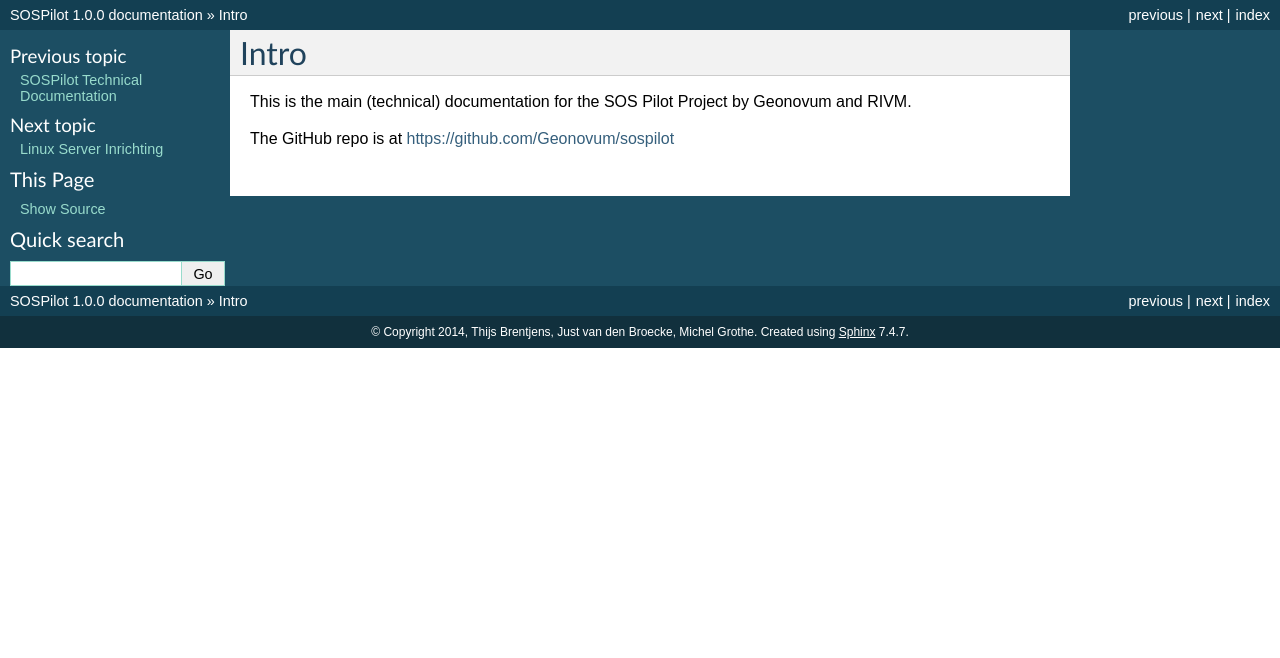
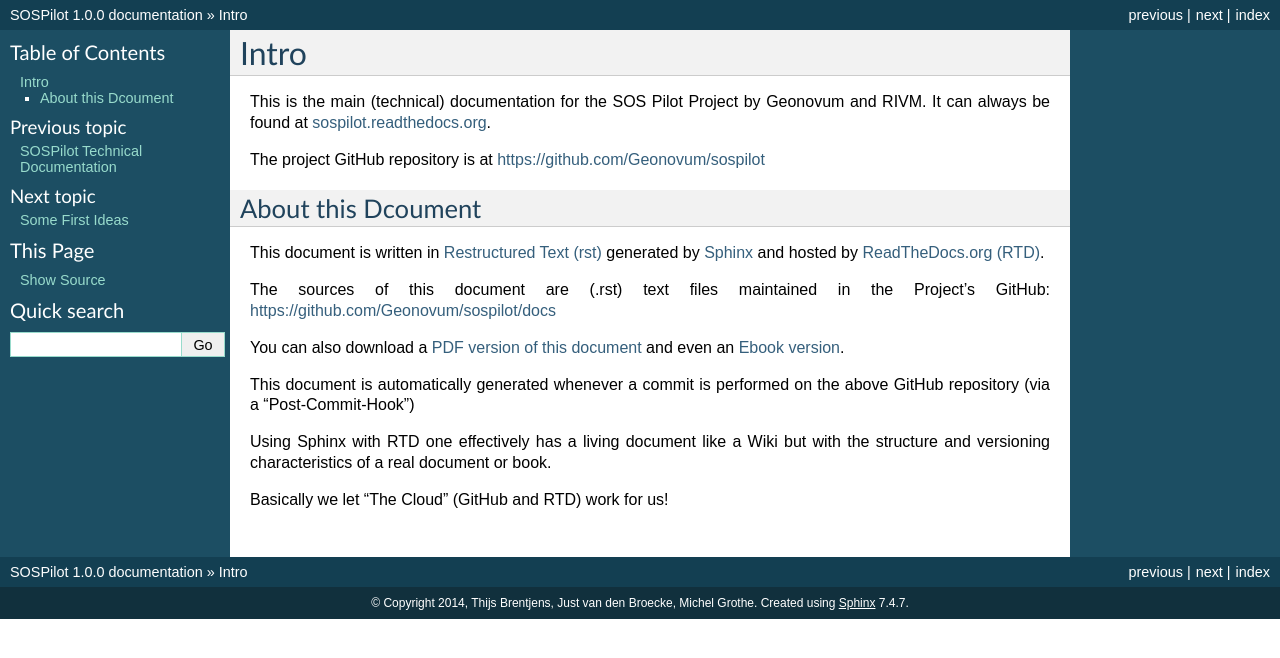
Before and after one commit to Geonovum/sospilot, a Sphinx documentation site: the page built from docs/intro.rst, in a window 1280 px wide. Shown: the top 658 px of the page. Built offline with Sphinx 7.4.7, drawn with Linux system fonts in a browser that asks for light colours.

Commit message:
further doc additions

```diff
--- a/docs/index.rst
+++ b/docs/index.rst
@@ -13,6 +13,7 @@ Contents:
    :maxdepth: 1
 
    intro.rst
+   ideas.rst
    server-inrichting.rst
    contact.rst
    links.rst
--- a/docs/intro.rst
+++ b/docs/intro.rst
@@ -4,5 +4,26 @@ Intro
 =====
 
 This is the main (technical) documentation for the SOS Pilot Project by Geonovum and RIVM.
+It can always be found at `sospilot.readthedocs.org <http://sospilot.readthedocs.org/>`_.
 
-The GitHub repo is at https://github.com/Geonovum/sospilot
+The project GitHub repository is at https://github.com/Geonovum/sospilot
+
+About this Dcoument
+-------------------
+
+This document is written in `Restructured Text (rst) <http://docutils.sourceforge.net/rst.html>`_
+generated by `Sphinx <http://sphinx-doc.org/index.html>`_ and hosted by `ReadTheDocs.org (RTD) <http://ReadTheDocs.org>`_.
+
+The sources
+of this document are (.rst) text files maintained in the Project's GitHub: https://github.com/Geonovum/sospilot/docs
+
+You can also download a `PDF version of this document <https://media.readthedocs.org/pdf/sospilot/latest/sospilot.pdf>`_
+and even an `Ebook version <https://media.readthedocs.org/epub/sospilot/latest/sospilot.epub>`_.
+
+This document is automatically generated whenever a commit is performed on the
+above GitHub repository (via a "Post-Commit-Hook")
+
+Using Sphinx with RTD one effectively has a living document like a Wiki
+but with the structure and versioning characteristics of a real document or book.
+
+Basically we let "The Cloud" (GitHub and RTD) work for us!
--- a/docs/links.rst
+++ b/docs/links.rst
@@ -5,6 +5,12 @@ Links
 
 Below links relevant to the project.
 
+Education
+---------
+
+* Geonovum Course Sensor_Web_Enablement (SWE) - http://geostandards.geonovum.nl/index.php?title=5_Sensor_Web_Enablement
+* OGC SWE Architecture: http://docs.opengeospatial.org/wp/07-165r1/
+* Wikipedia Sensor Web http://en.wikipedia.org/wiki/Sensor_web
 
 Data
 ----
```
Also changed, not shown: docs/ideas.rst (added, +80 -0 lines).
